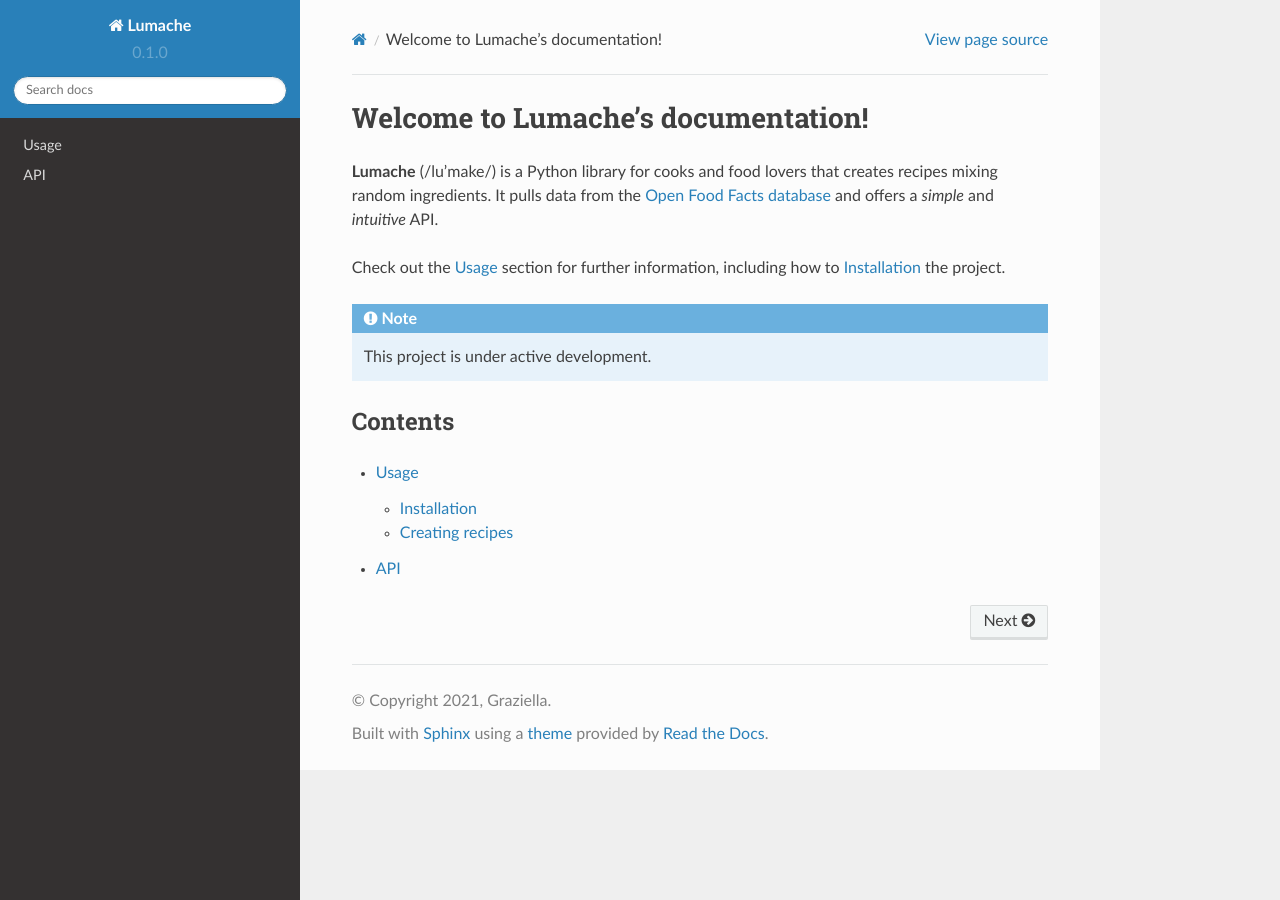
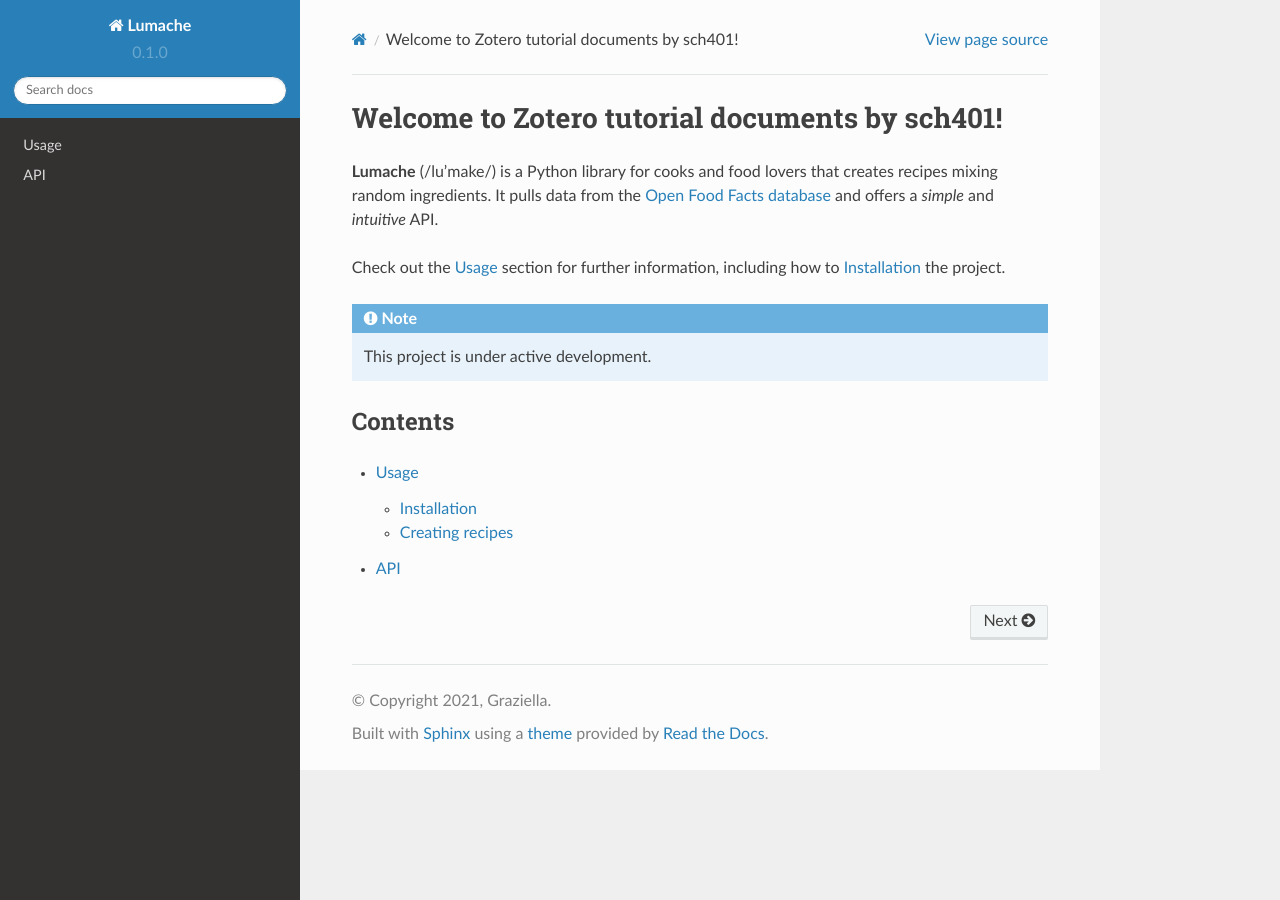
Before and after one commit to sch401/zotero-tutorial, a Sphinx documentation site: the page built from docs/source/index.rst, in a window 1280 px wide. Built offline with Sphinx 7.4.7 and the Read the Docs theme 2.0.0, drawn with Linux system fonts in a browser that asks for light colours.

Commit message:
Update index.rst

```diff
--- a/docs/source/index.rst
+++ b/docs/source/index.rst
@@ -1,4 +1,4 @@
-Welcome to Lumache's documentation!
+Welcome to Zotero tutorial documents by sch401!
 ===================================
 
 **Lumache** (/lu'make/) is a Python library for cooks and food lovers
```
